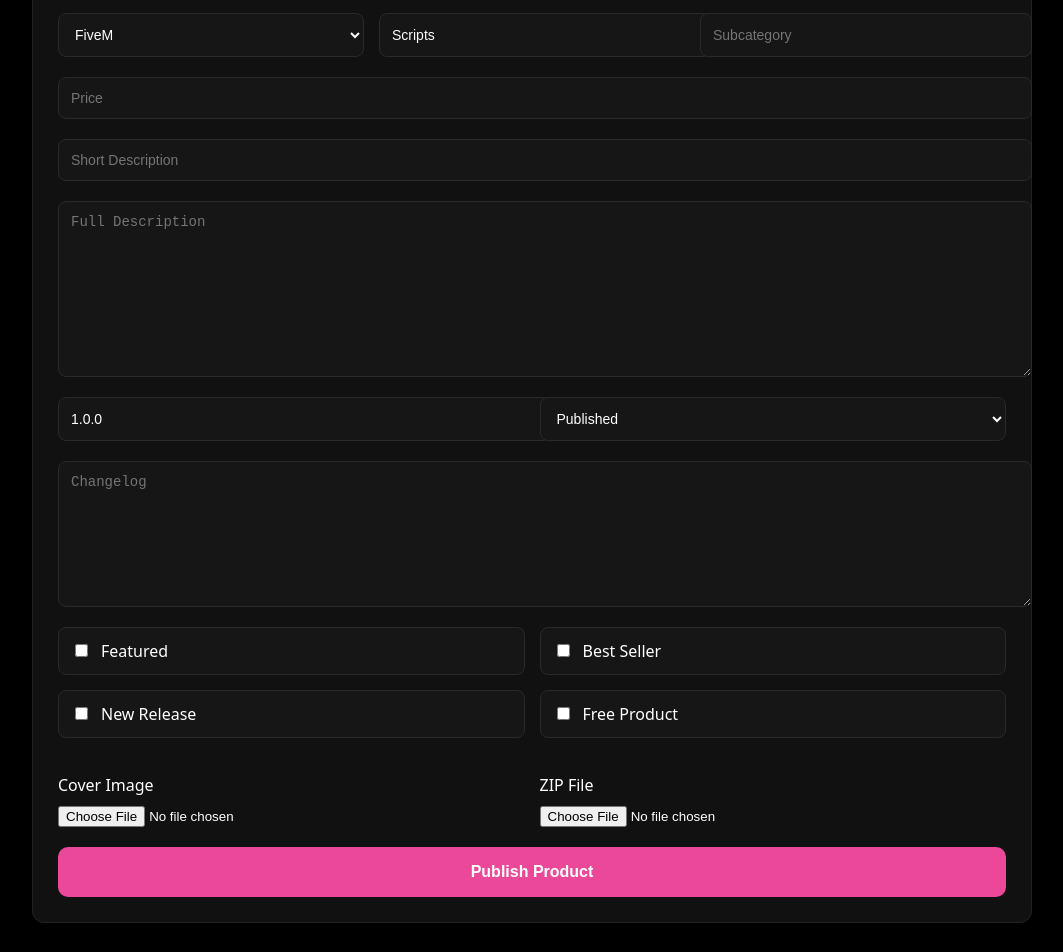
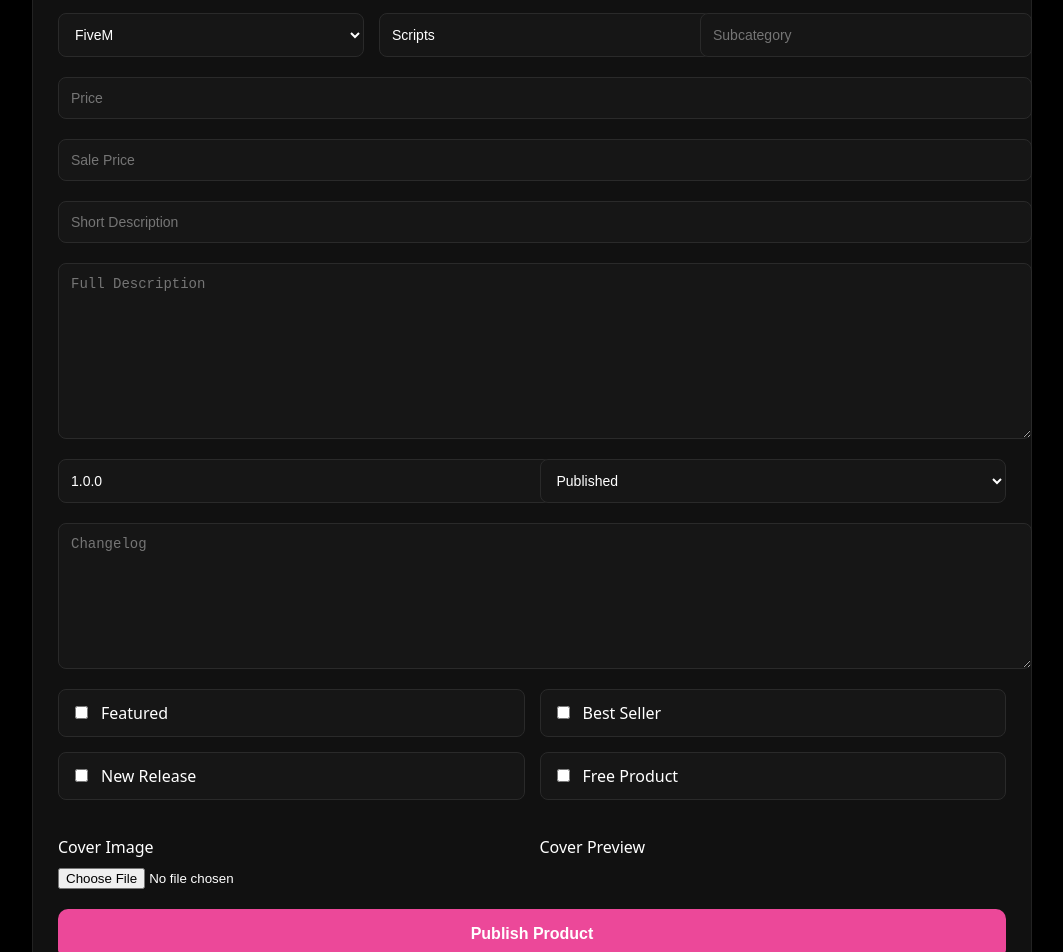
Before and after one commit to qingmiz/qmzwerkz-1, a Next.js app: page /admin/marketplace in a window 1280 px wide. Shown: the part 320-1272 px from the top of the page, without its empty margins (108-1171 px from the left). Built offline with nearby package versions, Linux system fonts and the light colour scheme; no server answers.

Commit message:
Update page.tsx

```diff
--- a/app/admin/marketplace/page.tsx
+++ b/app/admin/marketplace/page.tsx
@@ -18,6 +18,7 @@ export default function AdminMarketplace() {
   const [fullDescription, setFullDescription] = useState('');
 
   const [price, setPrice] = useState('');
+  const [salePrice, setSalePrice] = useState('');
 
   const [productStatus, setProductStatus] = useState('published');
 
@@ -30,6 +31,7 @@ export default function AdminMarketplace() {
   const [changelog, setChangelog] = useState('');
 
   const [coverFile, setCoverFile] = useState<File | null>(null);
+  const [coverPreview, setCoverPreview] = useState('');
   const [zipFile, setZipFile] = useState<File | null>(null);
 
   const [loading, setLoading] = useState(false);
@@ -87,6 +89,7 @@ export default function AdminMarketplace() {
           description: fullDescription,
 
           price: parseFloat(price) || 0,
+          sale_price: parseFloat(salePrice) || null,
 
           featured,
           bestseller,
@@ -111,6 +114,7 @@ export default function AdminMarketplace() {
       setDescription('');
       setFullDescription('');
       setPrice('');
+      setSalePrice('');
       setVersion('1.0.0');
       setChangelog('');
 
@@ -127,6 +131,16 @@ export default function AdminMarketplace() {
       setLoading(false);
     }
   };
+
+  const discount =
+    salePrice &&
+    Number(price) > Number(salePrice)
+      ? Math.round(
+          ((Number(price) - Number(salePrice)) /
+            Number(price)) *
+            100
+       )
+     : 0;
 
   return (
     <div
@@ -215,6 +229,14 @@ export default function AdminMarketplace() {
           type="number"
           value={price}
           onChange={(e) => setPrice(e.target.value)}
+          style={inputStyle}
+        />
+
+        <input
+          placeholder="Sale Price"
+          type="number"
+          value={salePrice}
+          onChange={(e) => setSalePrice(e.target.value)}
           style={inputStyle}
         />
 
@@ -329,22 +351,49 @@ export default function AdminMarketplace() {
             <input
               type="file"
               accept="image/*"
-              onChange={(e) =>
-                setCoverFile(e.target.files?.[0] || null)
-              }
+              onChange={(e) => {
+                const file = e.target.files?.[0];
+
+                if (!file) return;
+
+                setCoverFile(file);
+
+                setCoverPreview(URL.createObjectURL(file));
+              }}
             />
           </div>
 
           <div>
-            <p style={{ marginBottom: 8 }}>ZIP File</p>
+            <p style={{ marginBottom: 8 }}>Cover Preview</p>
 
-            <input
-              type="file"
-              accept=".zip,.rar,.7z"
-              onChange={(e) =>
-                setZipFile(e.target.files?.[0] || null)
-              }
-            />
+            {coverPreview && (
+              <div
+                style={{
+                  marginTop: 20,
+                  textAlign: 'center',
+                }}
+              >
+                <img
+                  src={coverPreview}
+                  alt="Preview"
+                  style={{
+                    width: 250,
+                    borderRadius: 12,
+                    border: '2px solid #ec4899',
+                    boxShadow: '0 0 20px rgba(236,72,153,.35)',
+                  }}
+                />
+
+                <p
+                  style={{
+                    color: '#888',
+                    marginTop: 10,
+                  }}
+                >
+                  Product Cover Preview
+                </p>
+              </div>
+            )}
           </div>
         </div>
 
```
